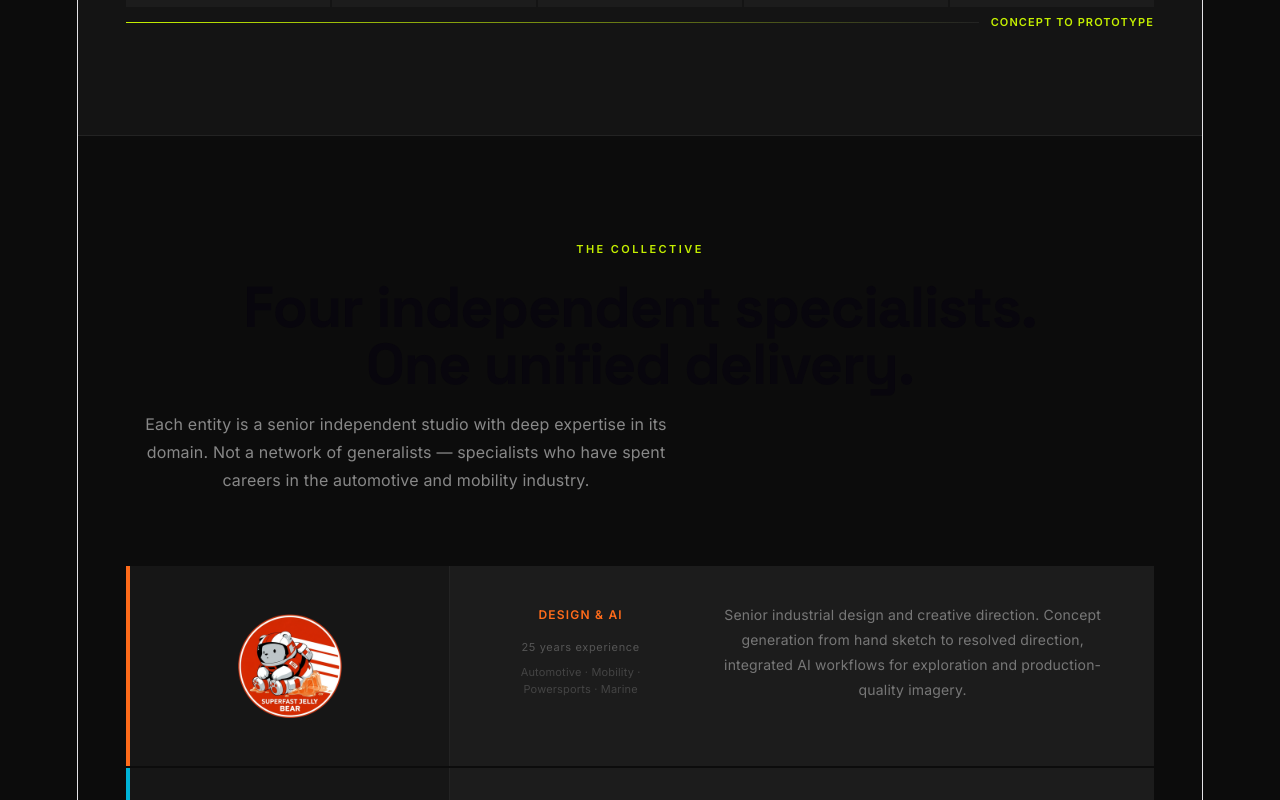
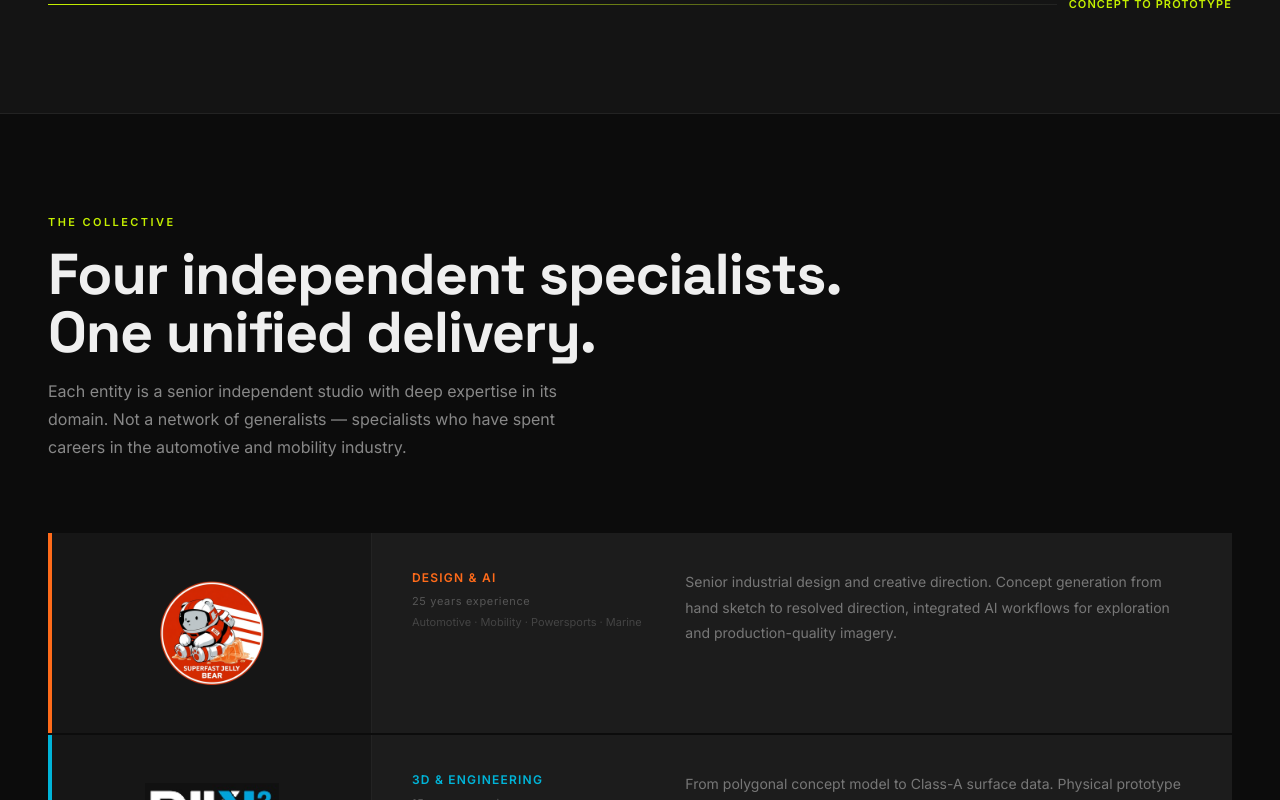
Before and after one commit to superfastjellybear/kore-forge, a React (Vite) app: page / in a window 1280 px wide. Shown: the part 1340-2140 px from the top of the page. Built offline with nearby package versions, Linux system fonts and the light colour scheme.

Commit message:
fix layout css

```diff
--- a/src/index.css
+++ b/src/index.css
@@ -1,111 +1,24 @@
-:root {
-  --text: #6b6375;
-  --text-h: #08060d;
-  --bg: #fff;
-  --border: #e5e4e7;
-  --code-bg: #f4f3ec;
-  --accent: #aa3bff;
-  --accent-bg: rgba(170, 59, 255, 0.1);
-  --accent-border: rgba(170, 59, 255, 0.5);
-  --social-bg: rgba(244, 243, 236, 0.5);
-  --shadow:
-    rgba(0, 0, 0, 0.1) 0 10px 15px -3px, rgba(0, 0, 0, 0.05) 0 4px 6px -2px;
+@import "tailwindcss";
 
-  --sans: system-ui, 'Segoe UI', Roboto, sans-serif;
-  --heading: system-ui, 'Segoe UI', Roboto, sans-serif;
-  --mono: ui-monospace, Consolas, monospace;
+*, *::before, *::after { box-sizing: border-box; margin: 0; padding: 0; }
+html { scroll-behavior: smooth; }
+body { background: #0C0C0C; color: #EFEFEF; font-family: 'Inter', sans-serif; overflow-x: hidden; }
+::selection { background: #C5F000; color: #111; }
+::-webkit-scrollbar { width: 3px; }
+::-webkit-scrollbar-track { background: #0C0C0C; }
+::-webkit-scrollbar-thumb { background: #C5F000; }
 
-  font: 18px/145% var(--sans);
-  letter-spacing: 0.18px;
-  color-scheme: light dark;
-  color: var(--text);
-  background: var(--bg);
-  font-synthesis: none;
-  text-rendering: optimizeLegibility;
-  -webkit-font-smoothing: antialiased;
-  -moz-osx-font-smoothing: grayscale;
+section { padding-left: 48px; padding-right: 48px; }
 
-  @media (max-width: 1024px) {
-    font-size: 16px;
-  }
+@media (max-width: 1100px) {
+  section { padding-left: 32px !important; padding-right: 32px !important; }
 }
 
-@media (prefers-color-scheme: dark) {
-  :root {
-    --text: #9ca3af;
-    --text-h: #f3f4f6;
-    --bg: #16171d;
-    --border: #2e303a;
-    --code-bg: #1f2028;
-    --accent: #c084fc;
-    --accent-bg: rgba(192, 132, 252, 0.15);
-    --accent-border: rgba(192, 132, 252, 0.5);
-    --social-bg: rgba(47, 48, 58, 0.5);
-    --shadow:
-      rgba(0, 0, 0, 0.4) 0 10px 15px -3px, rgba(0, 0, 0, 0.25) 0 4px 6px -2px;
-  }
-
-  #social .button-icon {
-    filter: invert(1) brightness(2);
-  }
+@media (max-width: 768px) {
+  section { padding-left: 20px !important; padding-right: 20px !important; padding-top: 64px !important; padding-bottom: 64px !important; }
+  nav > div:last-child { display: none; }
 }
 
-body {
-  margin: 0;
+@media (prefers-reduced-motion: reduce) {
+  * { transition: none !important; animation: none !important; }
 }
-
-#root {
-  width: 1126px;
-  max-width: 100%;
-  margin: 0 auto;
-  text-align: center;
-  border-inline: 1px solid var(--border);
-  min-height: 100svh;
-  display: flex;
-  flex-direction: column;
-  box-sizing: border-box;
-}
-
-h1,
-h2 {
-  font-family: var(--heading);
-  font-weight: 500;
-  color: var(--text-h);
-}
-
-h1 {
-  font-size: 56px;
-  letter-spacing: -1.68px;
-  margin: 32px 0;
-  @media (max-width: 1024px) {
-    font-size: 36px;
-    margin: 20px 0;
-  }
-}
-h2 {
-  font-size: 24px;
-  line-height: 118%;
-  letter-spacing: -0.24px;
-  margin: 0 0 8px;
-  @media (max-width: 1024px) {
-    font-size: 20px;
-  }
-}
-p {
-  margin: 0;
-}
-
-code,
-.counter {
-  font-family: var(--mono);
-  display: inline-flex;
-  border-radius: 4px;
-  color: var(--text-h);
-}
-
-code {
-  font-size: 15px;
-  line-height: 135%;
-  padding: 4px 8px;
-  background: var(--code-bg);
-}
```
